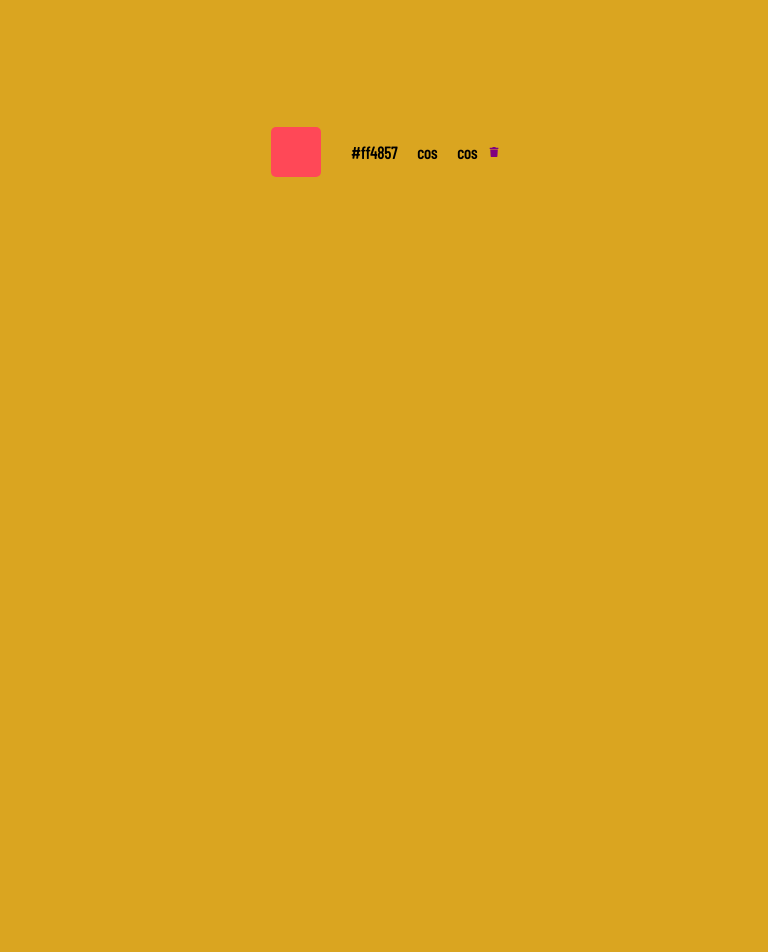
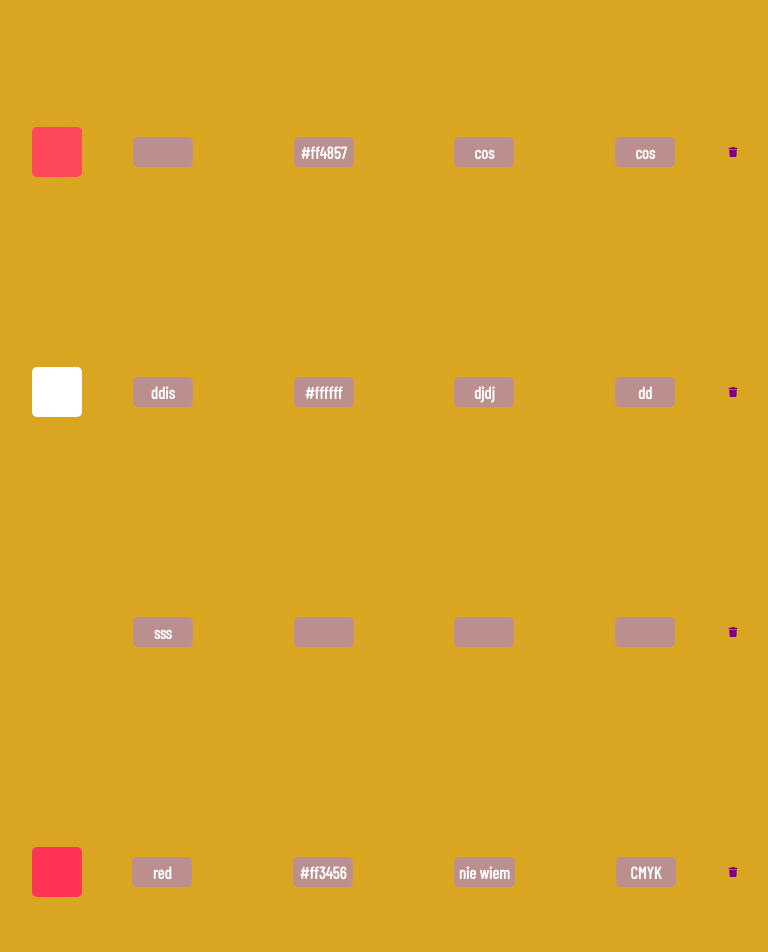
Before and after one commit to KaliKru/Golden-Fish, a React (Create React App) app: page / in a window 1280 px wide. Shown: the part 1240-2192 px from the top of the page, without its empty margins (254-1022 px from the left). Before the commit the page ends 1512 px from the top, so only its background shows below. Built offline with nearby package versions, Linux system fonts and the light colour scheme; data requests are answered from the project's data file.

Commit message:
ColorsManager css styles

```diff
--- a/src/Color.css
+++ b/src/Color.css
@@ -18,8 +18,20 @@
     background-color: goldenrod;
     display: flex;
     align-items: center;
-    justify-content: center;
+    justify-content: space-evenly;
+
 }
+
+.style-list {
+    display: flex;
+    flex-direction: row;
+    align-items: center;
+    font-size: 0.7em;
+    justify-content: space-between;
+
+
+}
+
 
 
 input {
@@ -36,6 +48,10 @@ ul {
     list-style-type: none;
     margin: 0;
     padding: 0;
+    background-color: wheat;
+    width: 100vw;
+    height: 50px;
+
 }
 
 input:focus {
@@ -59,18 +75,25 @@ button {
 .icon-trash {
     color: purple;
     font-size: 0.9em;
+}
+
+.icon-trash:hover {
+    color: mediumpurple;
+}
+button:hover {
+    background-color: rebeccapurple;
+}
 
 
-}
-
-.style-list {
-    display: flex;
-    flex-direction: row;
-    justify-content: center;
-    align-items: center;
-    font-size: 0.7em;
-}
 
 h2 {
-    margin: auto 10px;
+    margin: auto 3em;
+    border-radius: 5px;
+    border: none;
+    background-color: rosybrown;
+    color: white;
+    padding: 5px;
+    text-align: center;
+    min-width: 50px;
+    height: 20px;
 }
--- a/src/db.json
+++ b/src/db.json
@@ -13,6 +13,34 @@
       "rgb": "cos",
       "cmyk": "cos",
       "id": 2
+    },
+    {
+      "name": "ddis",
+      "hex": "#ffffff",
+      "rgb": "djdj",
+      "cmyk": "dd",
+      "id": 3
+    },
+    {
+      "name": "sss",
+      "hex": "",
+      "rgb": "",
+      "cmyk": "",
+      "id": 4
+    },
+    {
+      "name": "red",
+      "hex": "#ff3456",
+      "rgb": "nie wiem",
+      "cmyk": "CMYK",
+      "id": 5
+    },
+    {
+      "name": "red",
+      "hex": "#ff3456",
+      "rgb": "nie wiem jaki",
+      "cmyk": "CMYK",
+      "id": 6
     }
   ]
 }
```
